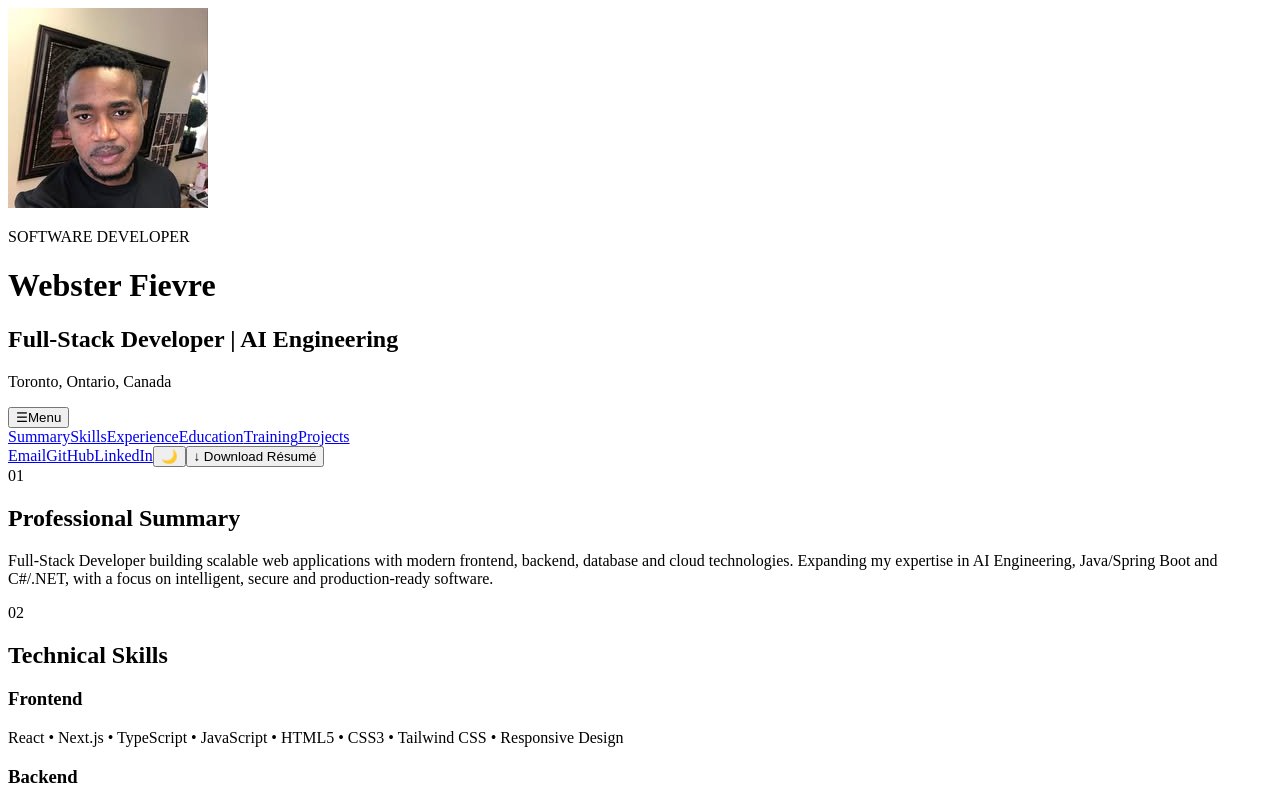
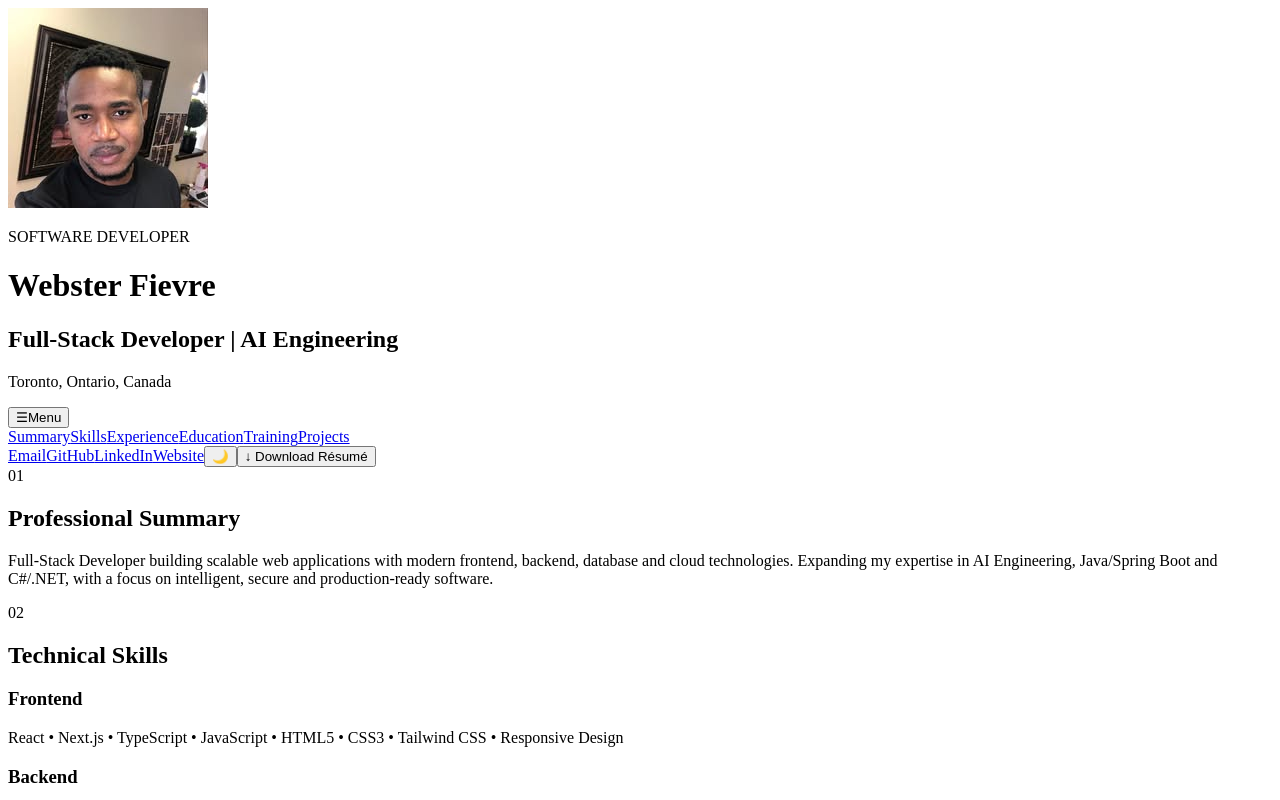
Before and after one commit to WebsterFever/portfoglio, a React (Vite) app in the folder client/: page / in a window 1280 px wide. Shown: the top 800 px of the page. Built offline with nearby package versions, Linux system fonts and the light colour scheme; no server answers; the HTML template or start-up script is replaced by a standard one.

Commit message:
feat: add portfolio website link to header

```diff
--- a/client/src/components/Header.jsx
+++ b/client/src/components/Header.jsx
@@ -74,9 +74,8 @@ export default function Header() {
           </button>
 
           <div
-            className={`nav-content ${
-              menuOpen ? 'nav-open' : ''
-            }`}
+            className={`nav-content ${menuOpen ? 'nav-open' : ''
+              }`}
           >
 
             {/* LEFT SIDE */}
@@ -137,6 +136,16 @@ export default function Header() {
                 LinkedIn
               </a>
 
+              <a
+                href="https://www.websterfievre.com"
+                target="_blank"
+                rel="noreferrer"
+                className="nav-action-link"
+                onClick={closeMenu}
+              >
+                Website
+              </a>
+
               <button
                 type="button"
                 className="nav-theme-button"
```
